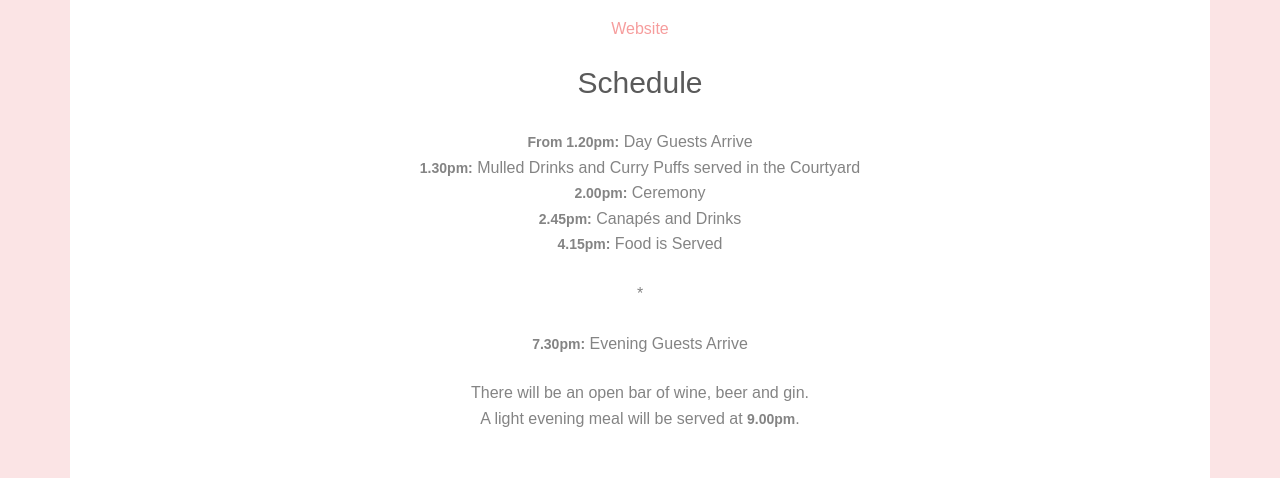
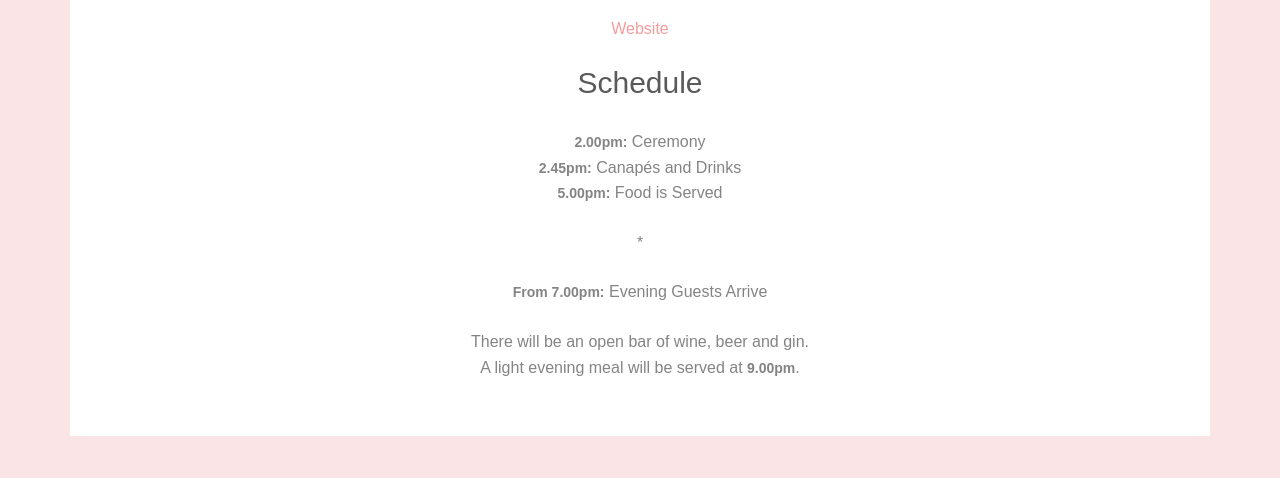
Before and after one commit to adrianscott83/su-min-and-grace, a website: page when-where.html in a window 1280 px wide. Shown: the part 1560-2038 px from the top of the page. Drawn offline with Linux system fonts and the light colour scheme; some packages are replaced by stand-ins of ours; no server answers; a web font is replaced by a local one.

Commit message:
Updated the schedule

```diff
--- a/when-where.html
+++ b/when-where.html
@@ -122,13 +122,11 @@
 								<p><a href="http://www.loftstudios.co.uk" target="_blank">Website</a></p>
 
 								<h3>Schedule</h3>
-								<p><strong>From 1.20pm:</strong> Day Guests Arrive<br>
-								<strong>1.30pm:</strong> Mulled Drinks and Curry Puffs served in the Courtyard<br>
-								<strong>2.00pm:</strong> Ceremony<br>
+								<p><strong>2.00pm:</strong> Ceremony<br>
 								<strong>2.45pm:</strong> Canapés and Drinks<br>
-								<strong>4.15pm:</strong> Food is Served</p>
+								<strong>5.00pm:</strong> Food is Served</p>
 								<p>*</p>
-								<p><strong>7.30pm:</strong> Evening Guests Arrive</p>
+								<p><strong>From 7.00pm:</strong> Evening Guests Arrive</p>
 								<p>There will be an open bar of wine, beer and gin.<br>
 								A light evening meal will be served at <strong>9.00pm</strong>.</p>
 							</div>
```
